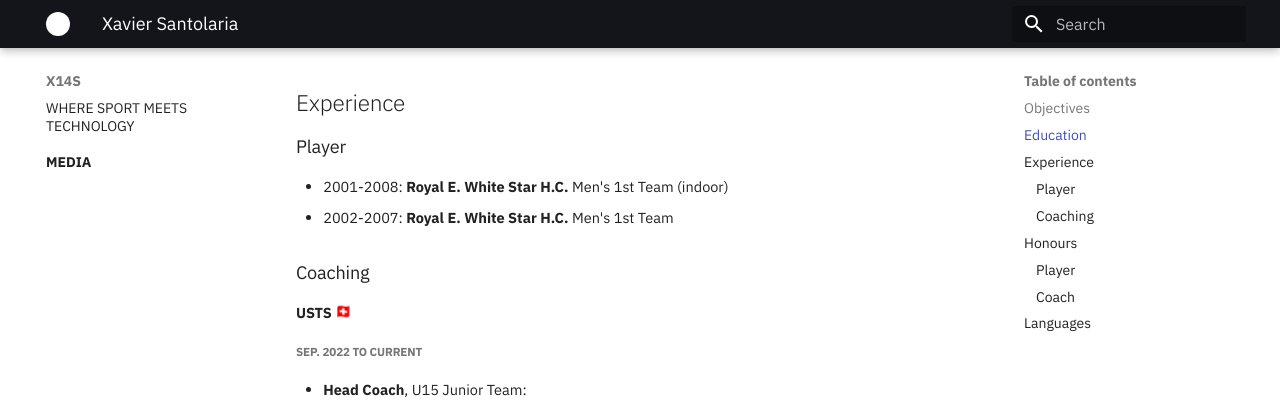
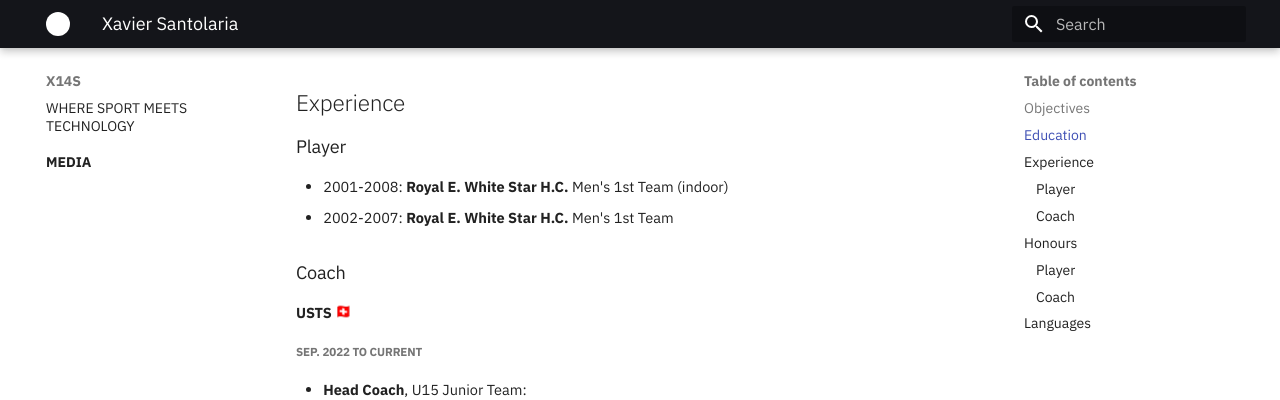
Before and after one commit to xsa/x14s.com, an MkDocs documentation site: the page built from docs/team/xs.md, in a window 1280 px wide and 900 px high, scrolled down 1021 px. Shown: the top 400 px of the window. Built offline with MkDocs 1.6.1 and Material for MkDocs 9.7.7, drawn with Linux system fonts in a browser that asks for light colours; emoji names are drawn with the system emoji font.

Commit message:
Grammar police; Be consistent.

```diff
--- a/docs/team/xs.md
+++ b/docs/team/xs.md
@@ -26,7 +26,7 @@ experiences that I obtained through the years of playing and coaching.
 - 2001-2008: **Royal E. White Star H.C.** Men's 1st Team (indoor)
 - 2002-2007: **Royal E. White Star H.C.** Men's 1st Team
 
-### Coaching
+### Coach
 
 #### USTS :flag_ch:
 
```
